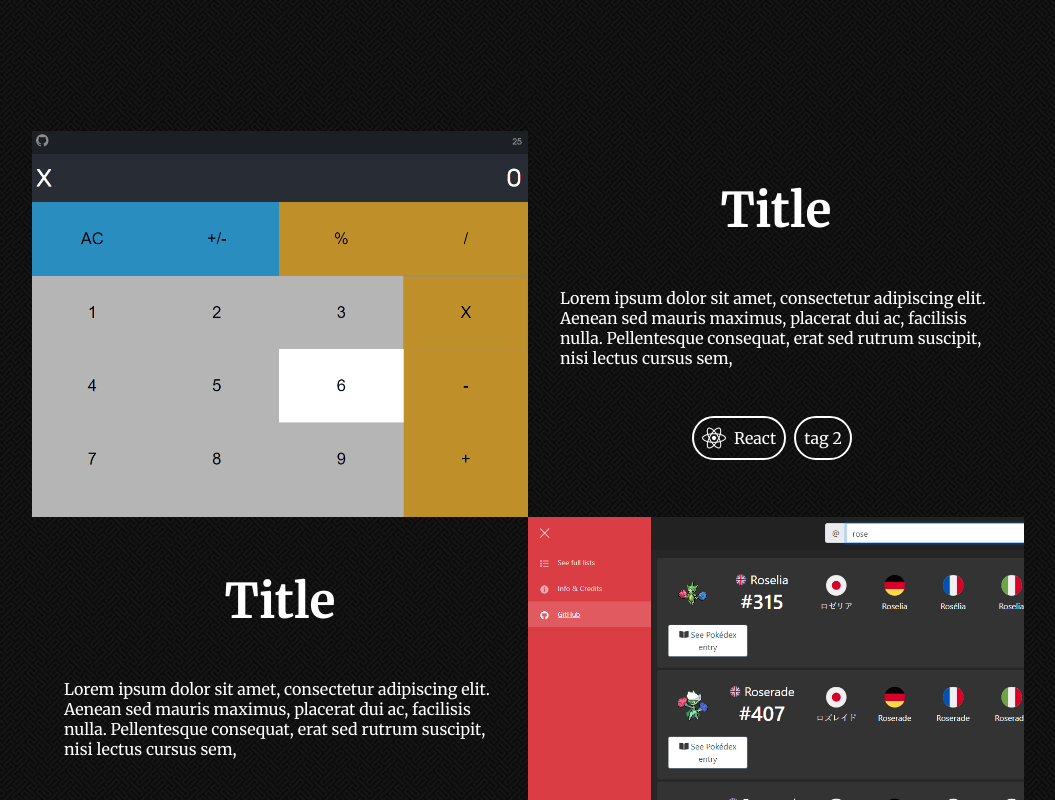
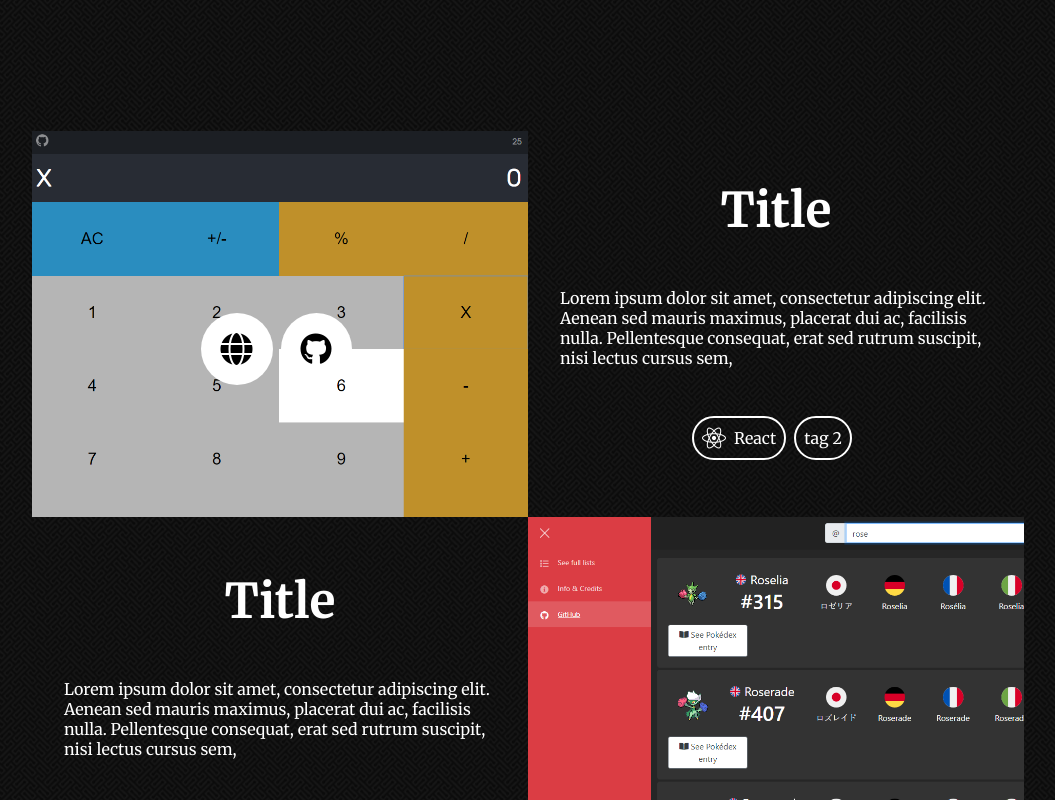
Before and after one commit to jakubmoryc/jakubmoryc.github.io, a React (Create React App) app: page / in a window 1280 px wide. Shown: the part 780-1580 px from the top of the page, without its empty margins (112-1167 px from the left). Built offline with nearby package versions, Linux system fonts and the light colour scheme.

Commit message:
project image buttons; TODO hover events

```diff
--- a/src/components/Projects/Projects.js
+++ b/src/components/Projects/Projects.js
@@ -14,6 +14,14 @@ export default function Projects() {
                         src={calculator}
                         alt=""
                     />
+                    <div className="project-img-buttons-wrapper">
+                        <div className="project-img-buttons">
+                            <button onClick={(e) => {alert("lol")}}>
+                                <i class="fas fa-globe"></i>
+                            </button>
+                            <button><i class="fab fa-github"></i></button>
+                        </div>
+                    </div>
                 </div>
                 <div className="project-desc">
                     <div className="project-desc-title">
--- a/src/css/app.css
+++ b/src/css/app.css
@@ -130,7 +130,8 @@ a {
     transition-duration: 0.15s; }
     .projects-section .project .project-img {
       flex: 50%;
-      overflow: hidden; }
+      overflow: hidden;
+      position: relative; }
       .projects-section .project .project-img > img {
         transition: all 0.25s ease;
         width: 100%;
@@ -139,6 +140,35 @@ a {
         .projects-section .project .project-img > img:hover {
           transform: scale(1.1);
           filter: brightness(50%); }
+      .projects-section .project .project-img .project-img-buttons-wrapper {
+        position: absolute;
+        left: 0%;
+        bottom: 0%;
+        padding-top: 10%;
+        width: 100%;
+        height: 100%;
+        pointer-events: none;
+        display: flex;
+        flex-flow: row nowrap;
+        justify-content: center;
+        align-items: center; }
+        .projects-section .project .project-img .project-img-buttons-wrapper .project-img-buttons {
+          display: flex;
+          flex-flow: row nowrap;
+          justify-content: center;
+          align-items: center;
+          pointer-events: none; }
+          .projects-section .project .project-img .project-img-buttons-wrapper .project-img-buttons button {
+            display: inline-block;
+            pointer-events: auto;
+            padding: 1.25rem;
+            margin-right: 0.5rem;
+            background: white;
+            border: none;
+            border-radius: 70%; }
+            .projects-section .project .project-img .project-img-buttons-wrapper .project-img-buttons button i {
+              font-size: 2rem;
+              color: black; }
     .projects-section .project .project-desc {
       flex: 50%;
       display: flex;
@@ -166,7 +196,11 @@ a {
           border-radius: 30px;
           padding: 0.5rem;
           margin-right: 0.5rem;
-          margin-bottom: 0.5rem; }
+          margin-bottom: 0.5rem;
+          transition-duration: 0.25s; }
+          .projects-section .project .project-desc .project-desc-tags .project-desc-tags-tag:hover {
+            background: white;
+            color: black; }
           .projects-section .project .project-desc .project-desc-tags .project-desc-tags-tag i {
             margin-right: 0.5rem;
             font-size: 1.5rem; }
--- a/src/scss/projects/_projects.scss
+++ b/src/scss/projects/_projects.scss
@@ -19,6 +19,8 @@
 
             overflow: hidden;
 
+            position: relative;
+
             > img {
                 transition: all $img-zoom-duration ease;
 
@@ -29,6 +31,45 @@
                 &:hover {
                     transform: scale($img-zoom-scale);
                     filter: brightness(50%);
+                }
+            }
+
+            .project-img-buttons-wrapper {
+                position: absolute;
+                left: 0%;
+                bottom: 0%;
+
+                padding-top: 10%;
+
+                width: 100%;
+                height: 100%;
+
+                pointer-events : none;
+
+                @include d-flex-row-center-center;
+
+                .project-img-buttons {
+                    @include d-flex-row-center-center;
+
+                    pointer-events : none;
+
+                    button {
+                        display: inline-block;
+
+                        pointer-events : auto;
+
+                        padding: 1.25rem;
+                        margin-right: 0.5rem;
+
+                        background: white;
+                        border: none;
+                        border-radius: 70%;
+
+                        i {
+                            font-size: 2rem;
+                            color: black;
+                        }
+                    }
                 }
             }
         }
@@ -71,6 +112,13 @@
                     margin-right: 0.5rem;
                     margin-bottom: 0.5rem;
 
+                    transition-duration: $tag-hover-duration;
+
+                    &:hover {
+                        background: white;
+                        color: black;
+                    }
+
                     i {
                         margin-right: 0.5rem;
                         font-size: $tag-icon-size;
--- a/src/scss/vars/_vars.scss
+++ b/src/scss/vars/_vars.scss
@@ -20,3 +20,4 @@ $img-zoom-scale: 1.1;
 $img-zoom-duration: 0.25s;
 
 $tag-icon-size: 1.5rem;
+$tag-hover-duration: 0.25s;
```
Also changed, not shown: 1 other file (tests, documents, lock files or other folders).
